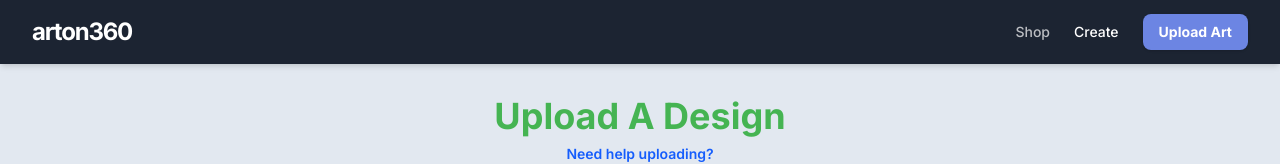
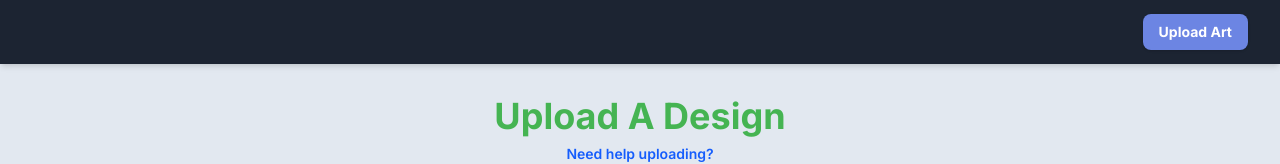
Before and after one commit to sky1614/arton360-designer, a React (Vite) app: page / in a window 1280 px wide. Shown: the top 164 px of the page. Built offline with nearby package versions, Linux system fonts and the light colour scheme.

Commit message:
removing arton360, shop and create text from desing tool

```diff
--- a/src/TeePublicApp.jsx
+++ b/src/TeePublicApp.jsx
@@ -46,14 +46,14 @@ export default function TeePublicApp() {
         <div className="min-h-screen bg-slate-200">
 
             {/* 1. NAVBAR */}
-            <div className="bg-[#1c2432] text-white h-16 flex items-center px-8 shadow-md shrink-0">
-                <div className="font-bold text-2xl tracking-tighter mr-auto">arton360</div>
+            <div className="bg-[#1c2432] text-white h-16 flex items-center px-8 shadow-md shrink-0 justify-end">
+                {/* <div className="font-bold text-2xl tracking-tighter mr-auto">arton360</div>
                 <div className="flex gap-6 text-sm font-medium">
                     <span className="opacity-70">Shop</span>
                     <span className="text-white hover:text-blue-300 cursor-pointer">Create</span>
-                </div>
+                </div> */}
                 <Button
-                    className="ml-6 bg-[#6c85e3] hover:bg-[#5b73d1] text-white font-bold"
+                    className="bg-[#6c85e3] hover:bg-[#5b73d1] text-white font-bold"
                     onClick={onPick}
                 >
                 Upload Art
```
